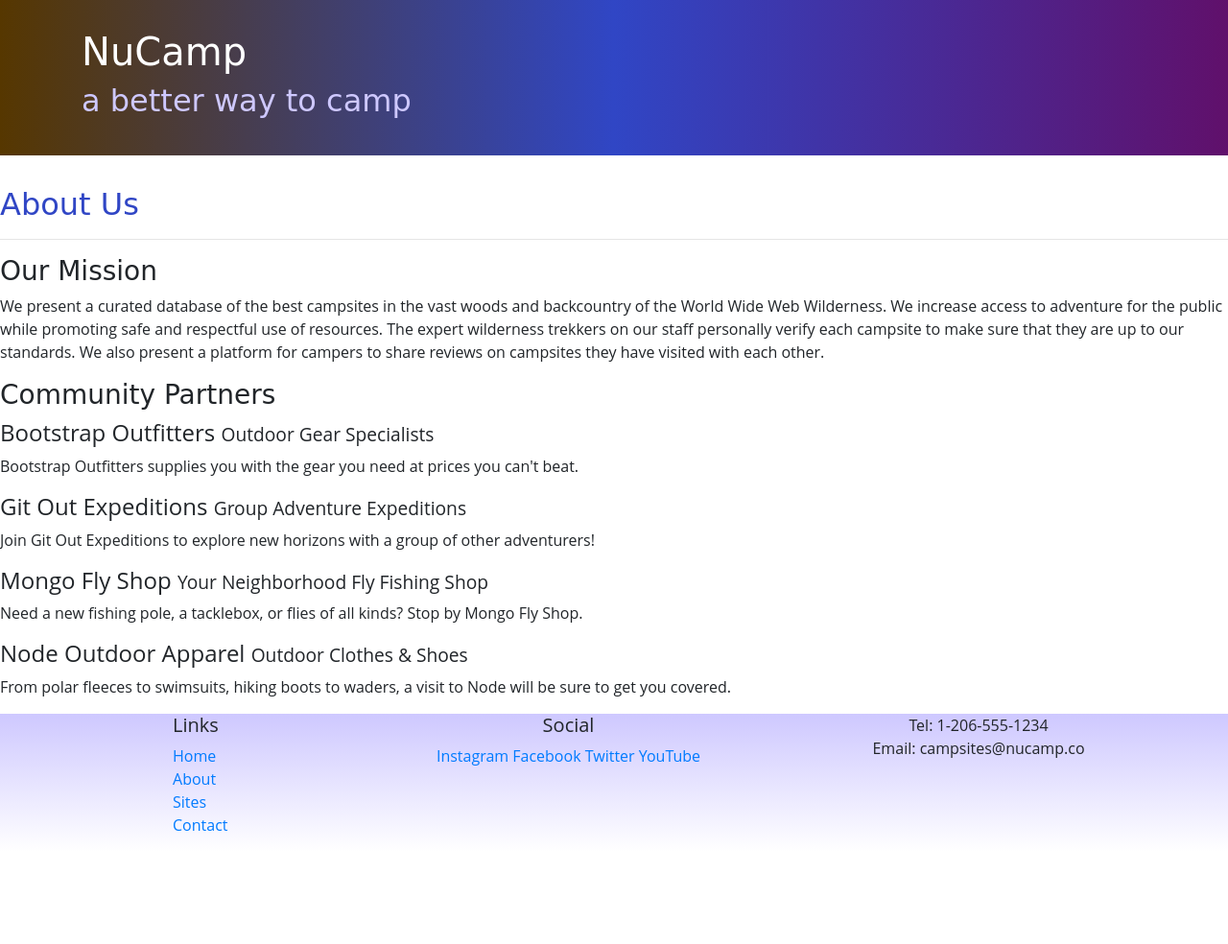
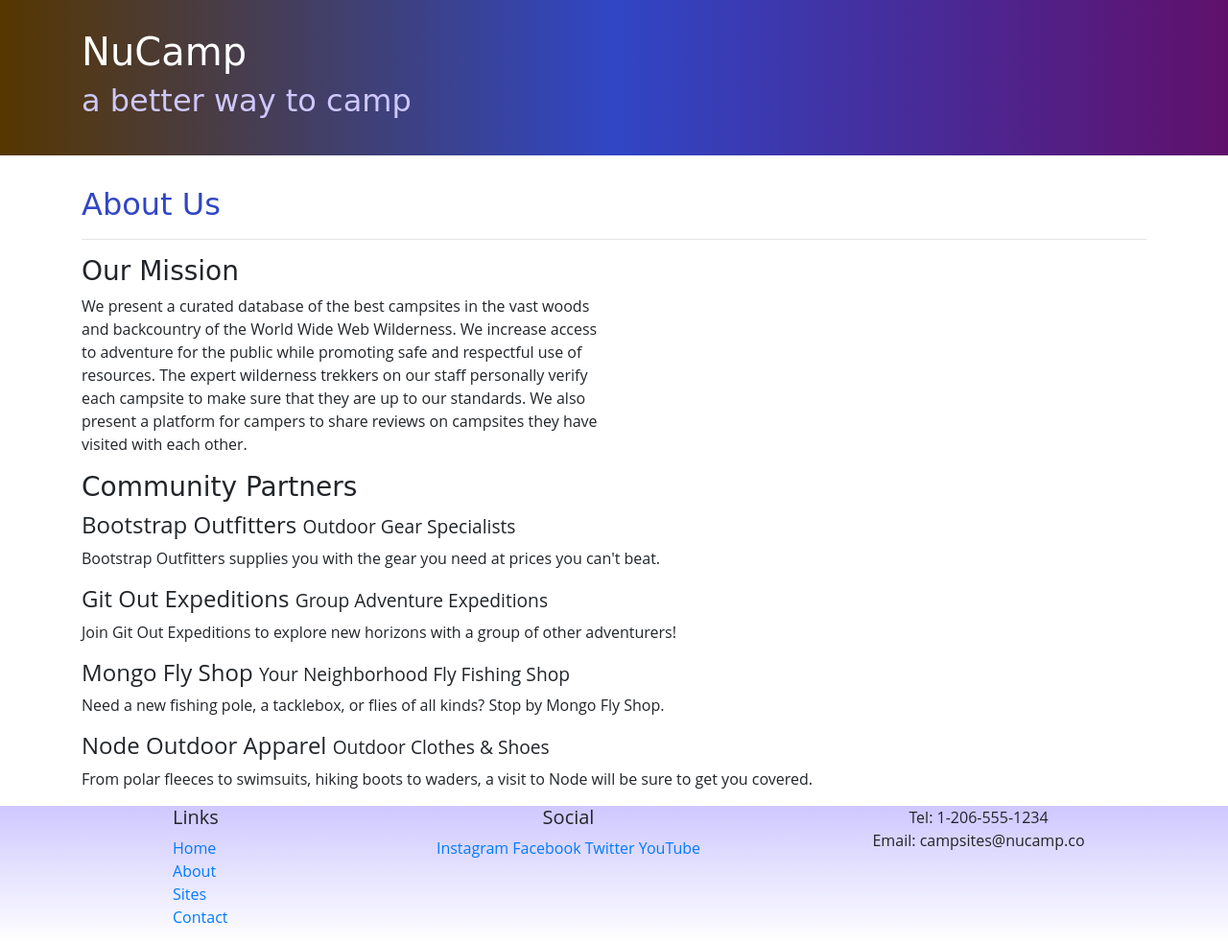
Before and after one commit to innovationext/bootstrapclass, a website: page aboutus.html in a window 1280 px wide. Shown: the whole page at 96% size. Before the commit the page ends 888 px from the top, so only its background shows below. Drawn offline with nearby package versions, Linux system fonts and the light colour scheme.

Commit message:
Week 1 Workshop Assignment Task 2

```diff
--- a/aboutus.html
+++ b/aboutus.html
@@ -28,23 +28,27 @@
         </div>
     </header>
 
-    <div>
-        <div>
-            <div>
+    <div class="container">
+        <div class="row">
+            <div class="col">
                <h2>About Us</h2>
                <hr />
             </div>
         </div>
+    </div>
 
-        <div>
-            <div>
+        <div class="container">
+            <div class="row">
+                <div class="col-sm-6" >
                     <h3>Our Mission</h3>
                     <p>We present a curated database of the best campsites in the vast woods and backcountry of the World Wide Web Wilderness. We increase access to adventure for the public while promoting safe and respectful use of resources. The expert wilderness trekkers on our staff personally verify each campsite to make sure that they are up to our standards. We also present a platform for campers to share reviews on campsites they have visited with each other.</p>
                 </div>
             </div>
+        </div>
 
-        <div>
-            <div>
+        <div class="container">
+            <div class="row">
+                <div class="col">
                     <h3>Community Partners</h3>
                     <h4>Bootstrap Outfitters <small>Outdoor Gear Specialists</small></h4>
                     <p>Bootstrap Outfitters supplies you with the gear you need at prices you can't beat.</p>
```
Lines whose indentation alone changed are shown as unchanged.
